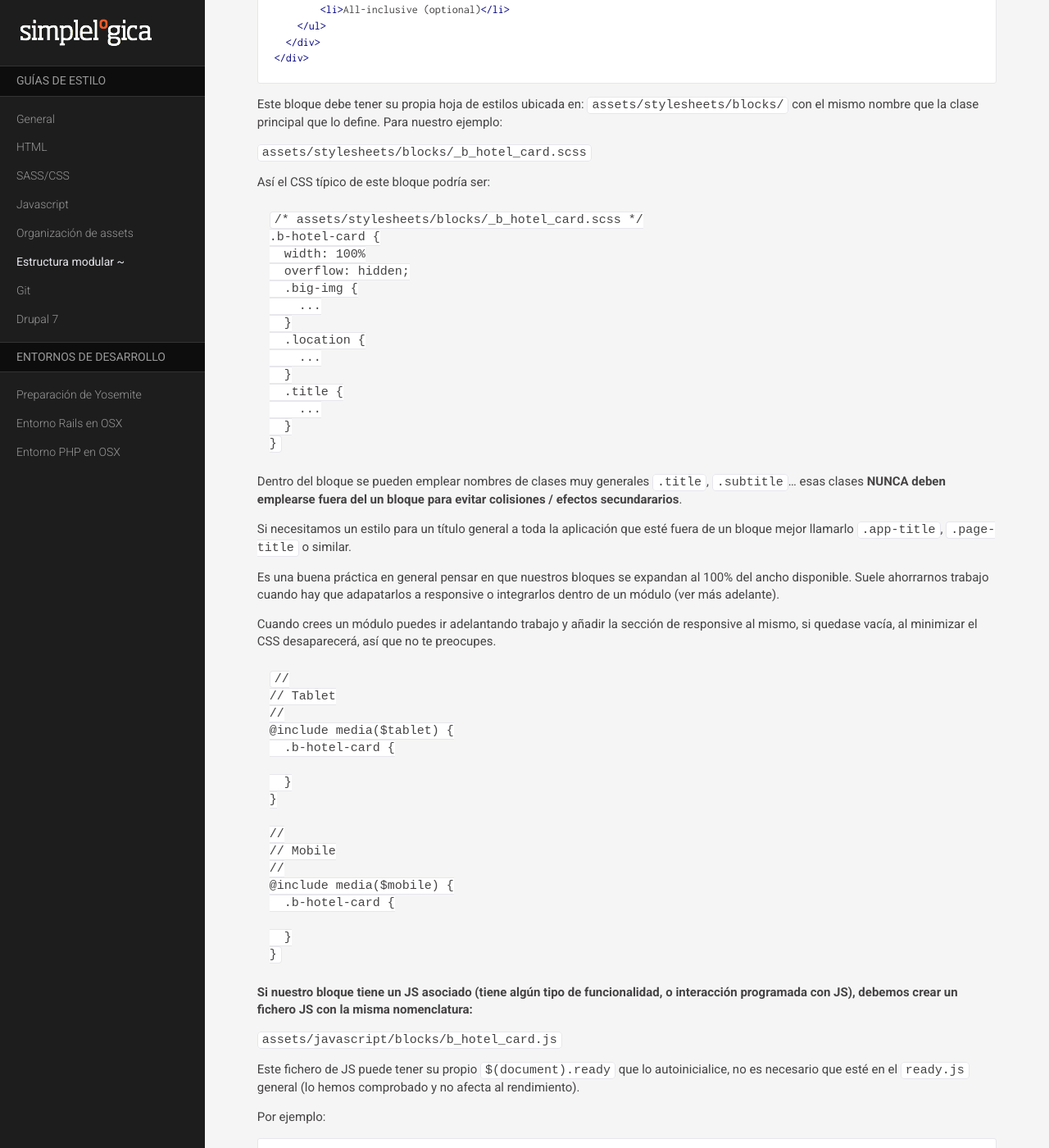
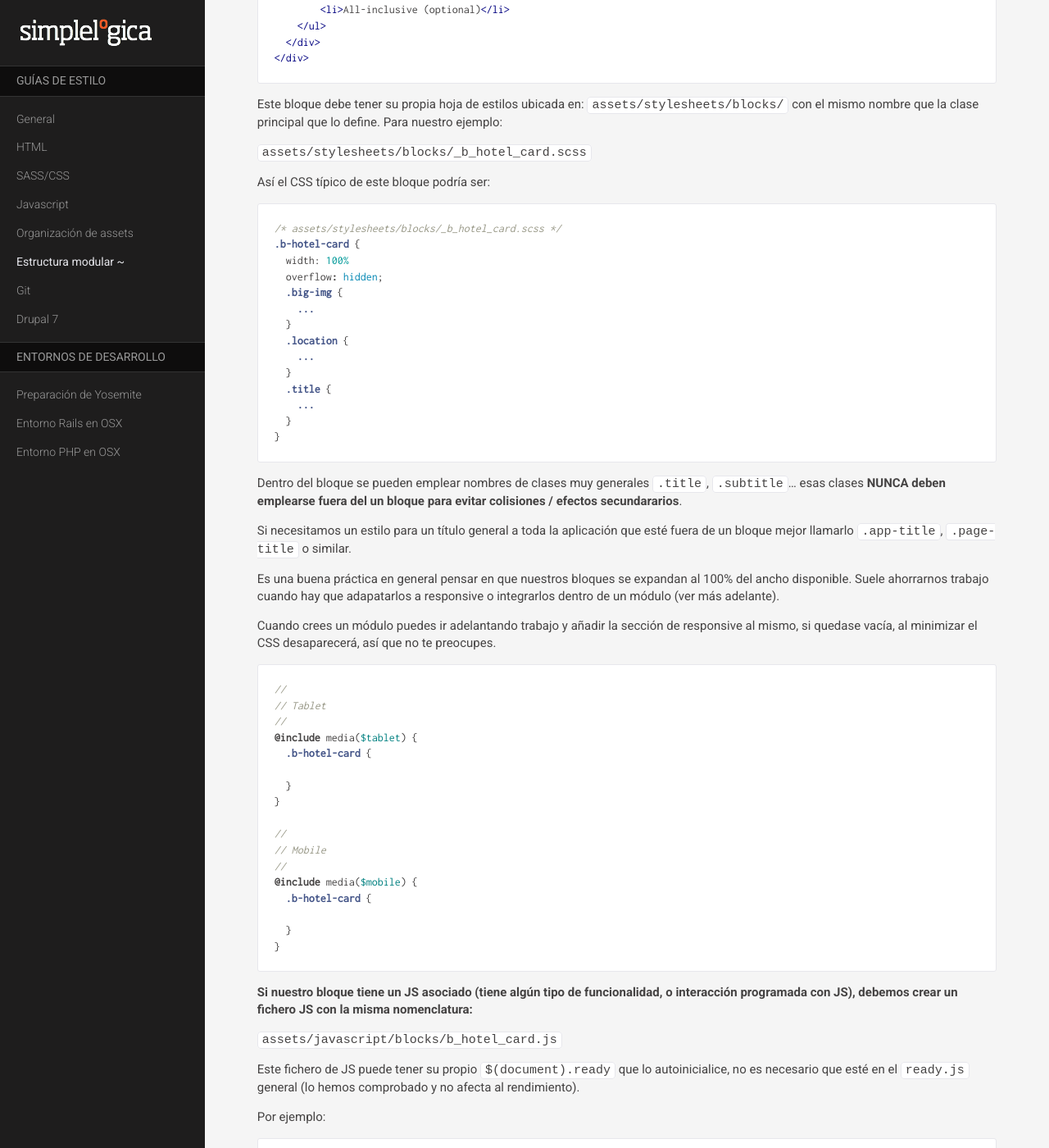
Before and after one commit to simplelogica/styleguides, a Jekyll site: the page built from estilo/estructura-modular.md, in a window 1280 px wide and 1400 px high, scrolled down 1248 px. Shown: the whole window at 82% size. Built offline with Jekyll 4.4.1, drawn with Linux system fonts in a browser that asks for light colours; nearby versions of some CDN libraries; Markdown is read by kramdown in place of the engine named in the settings.

Commit message:
Small fixes

````diff
--- a/estilo/estructura-modular.md
+++ b/estilo/estructura-modular.md
@@ -68,7 +68,7 @@ Este bloque debe tener su propia hoja de estilos ubicada en: `assets/stylesheets
 
 Así el CSS típico de este bloque podría ser:
 
-```SCSS
+```scss
 /* assets/stylesheets/blocks/_b_hotel_card.scss */
 .b-hotel-card {
   width: 100%
@@ -99,7 +99,7 @@ o integrarlos dentro de un módulo (ver más adelante).
 Cuando crees un módulo puedes ir adelantando trabajo y añadir la sección de responsive
 al mismo, si quedase vacía, al minimizar el CSS desaparecerá, así que no te preocupes.
 
-```SCSS
+```scss
 //
 // Tablet
 //
````
Also changed, not shown: estilo/javascript.md (+2 -2 lines).
